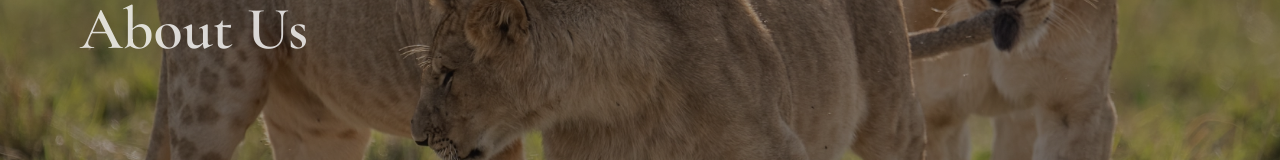
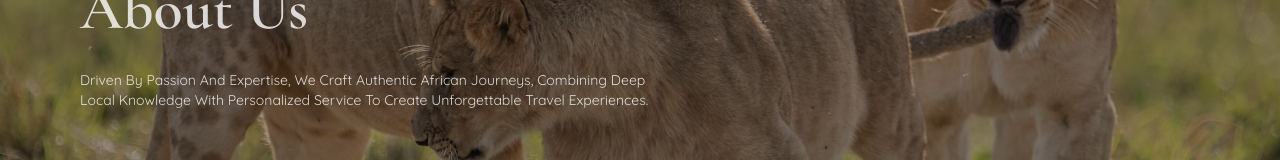
Before and after one commit to pitambar77/safari-where-to-africa, a React (Vite) app: page /about-us in a window 1280 px wide. Shown: the part 391-551 px from the top of the page. Built offline with nearby package versions, Linux system fonts and the light colour scheme; no server answers.

Commit message:
living stone added

```diff
--- a/src/pages/AboutUs/AboutUs.jsx
+++ b/src/pages/AboutUs/AboutUs.jsx
@@ -11,7 +11,7 @@ import ImpactOfYourStay from "./ImpactOfYourStay";
 const AboutUs = () => {
   return (
     <>
-      <Banner title={"About Us"} imageUrl={'/about-us-banner.webp'} />
+      <Banner title={"About Us"} subtitle={"Driven by passion and expertise, we craft authentic African journeys, combining deep local knowledge with personalized service to create unforgettable travel experiences."} imageUrl={'/about-us-banner.webp'} />
       <div className="bg-[#f6f1e9]">
         <Overview
           title="Our Story Begins"
--- a/src/pages/Botswana/BotswanaLandingPage.jsx
+++ b/src/pages/Botswana/BotswanaLandingPage.jsx
@@ -278,9 +278,7 @@ const BotswanaLandingPage = () => {
       {allExperiences?.length > 0 && (
         <ExperienceCarousel
           title="Our Experiences"
-          description={
-            allExperiences[0]?.gallery?.description ||
-            "Explore stunning experiences of Africa"
+          description={`Explore ${destination.name} Experiences`
           }
           data={allExperiences.map((exp) => ({
             id: exp.slug,
--- a/src/pages/Impact/ImpactPage.jsx
+++ b/src/pages/Impact/ImpactPage.jsx
@@ -8,6 +8,7 @@ const ImpactPage = () => {
     <>
      <Banner
     title={"Conservation"}
+    subtitle={"Protecting Africa’s wildlife, empowering communities, and supporting sustainable tourism initiatives that safeguard ecosystems while creating responsible travel experiences."}
     imageUrl={"https://www.matriarchafrica.com/wp-content/uploads/2018/12/Kruger-Walking-Safari.jpg"}
     />
     <ImpactSection/>
```
